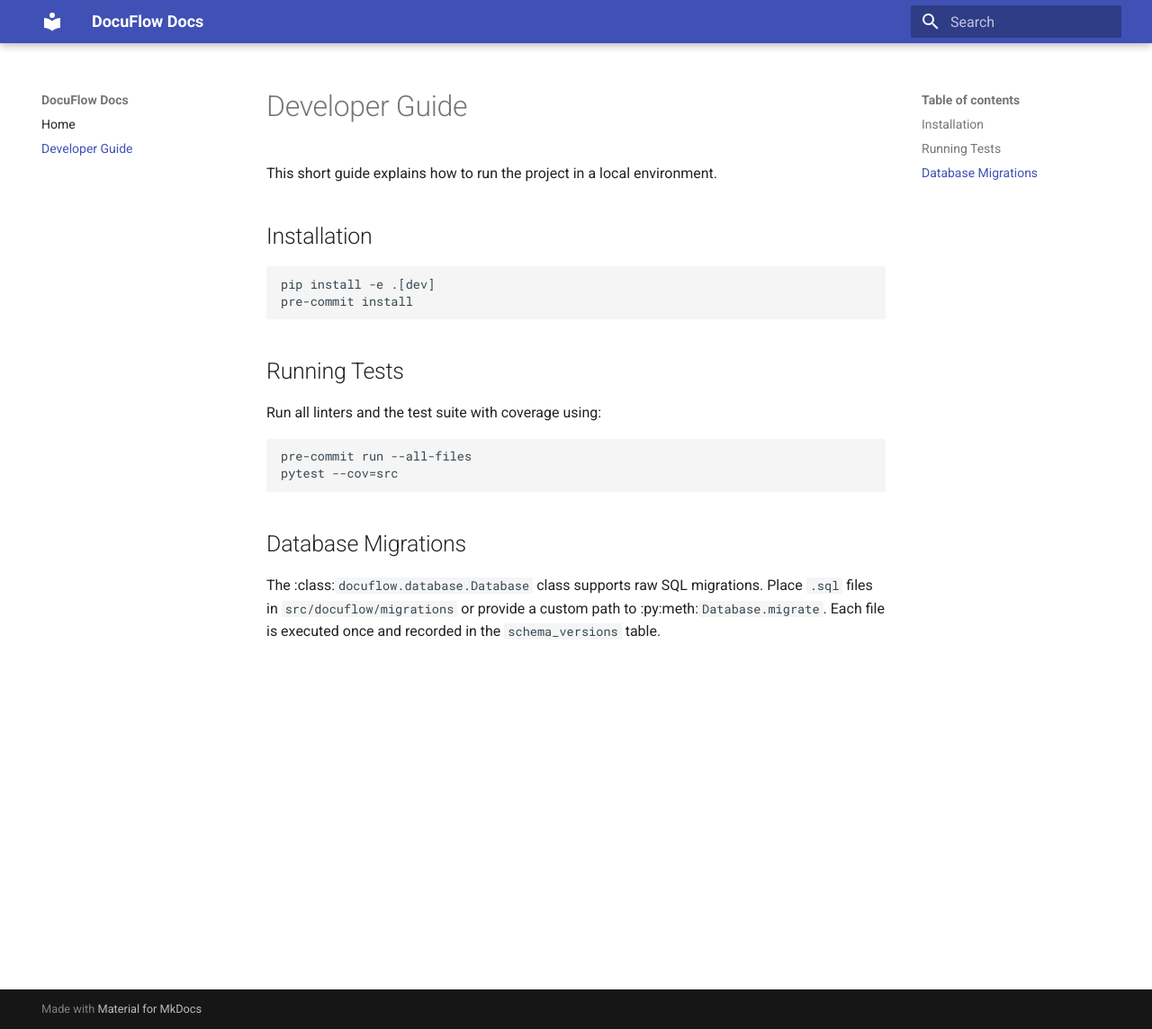
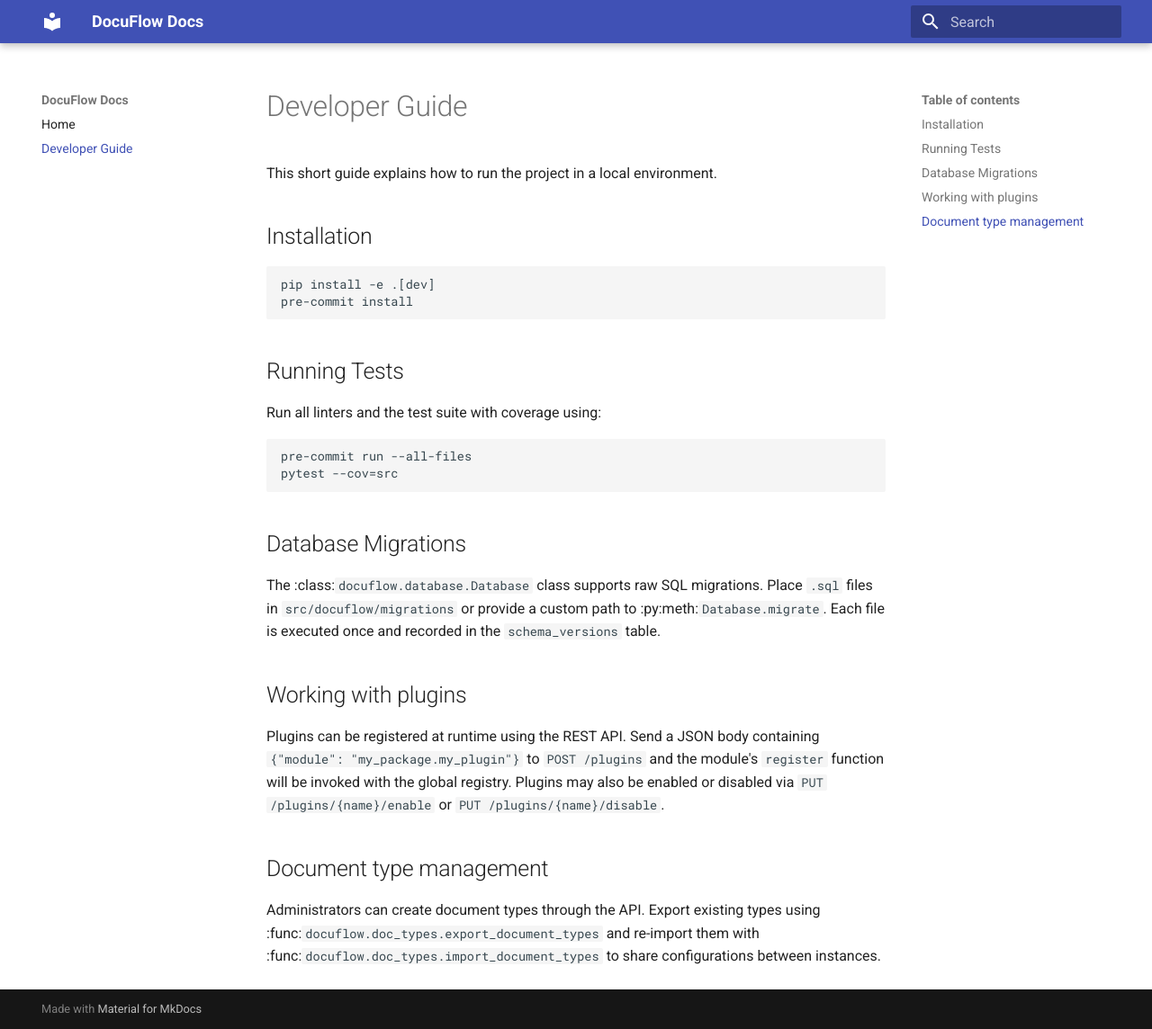
Before and after one commit to eputnam77/DocReview360, an MkDocs documentation site: the page built from docs/developer.md, in a window 1280 px wide and 1144 px high. Shown: the whole window at 90% size. Built offline with MkDocs 1.6.1 and Material for MkDocs 9.7.7, drawn with Linux system fonts in a browser that asks for light colours.

Commit message:
docs: expand usage guides

```diff
--- a/docs/developer.md
+++ b/docs/developer.md
@@ -24,3 +24,18 @@ The :class:`docuflow.database.Database` class supports raw SQL migrations. Place
 ``.sql`` files in ``src/docuflow/migrations`` or provide a custom path to
 :py:meth:`Database.migrate`. Each file is executed once and recorded in the
 ``schema_versions`` table.
+
+## Working with plugins
+
+Plugins can be registered at runtime using the REST API.  Send a JSON body
+containing ``{"module": "my_package.my_plugin"}`` to ``POST /plugins`` and the
+module's ``register`` function will be invoked with the global registry.  Plugins
+may also be enabled or disabled via ``PUT /plugins/{name}/enable`` or
+``PUT /plugins/{name}/disable``.
+
+## Document type management
+
+Administrators can create document types through the API.  Export existing types
+using :func:`docuflow.doc_types.export_document_types` and re-import them with
+:func:`docuflow.doc_types.import_document_types` to share configurations between
+instances.
```
Also changed, not shown: docs/index.md (+8 -1 lines).
